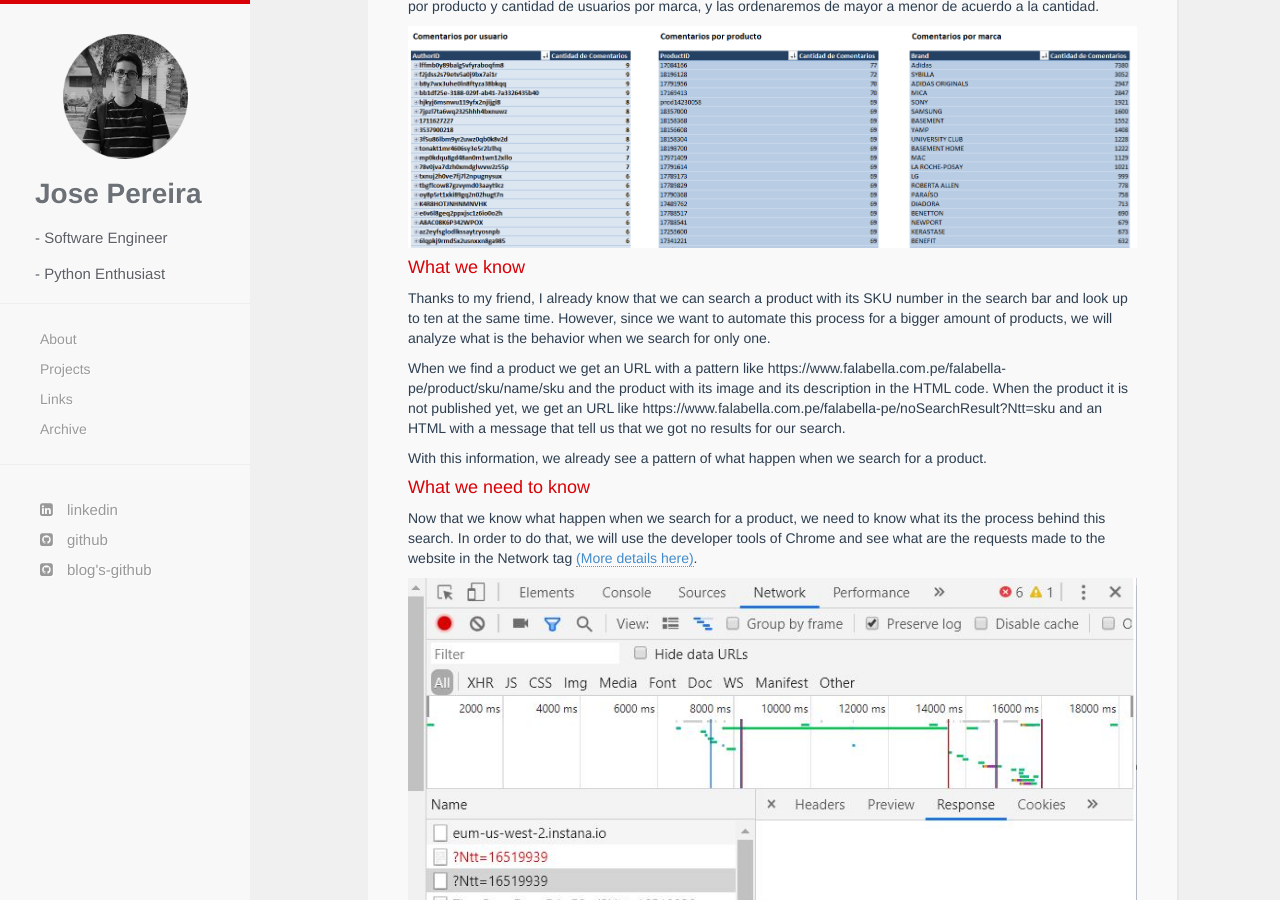
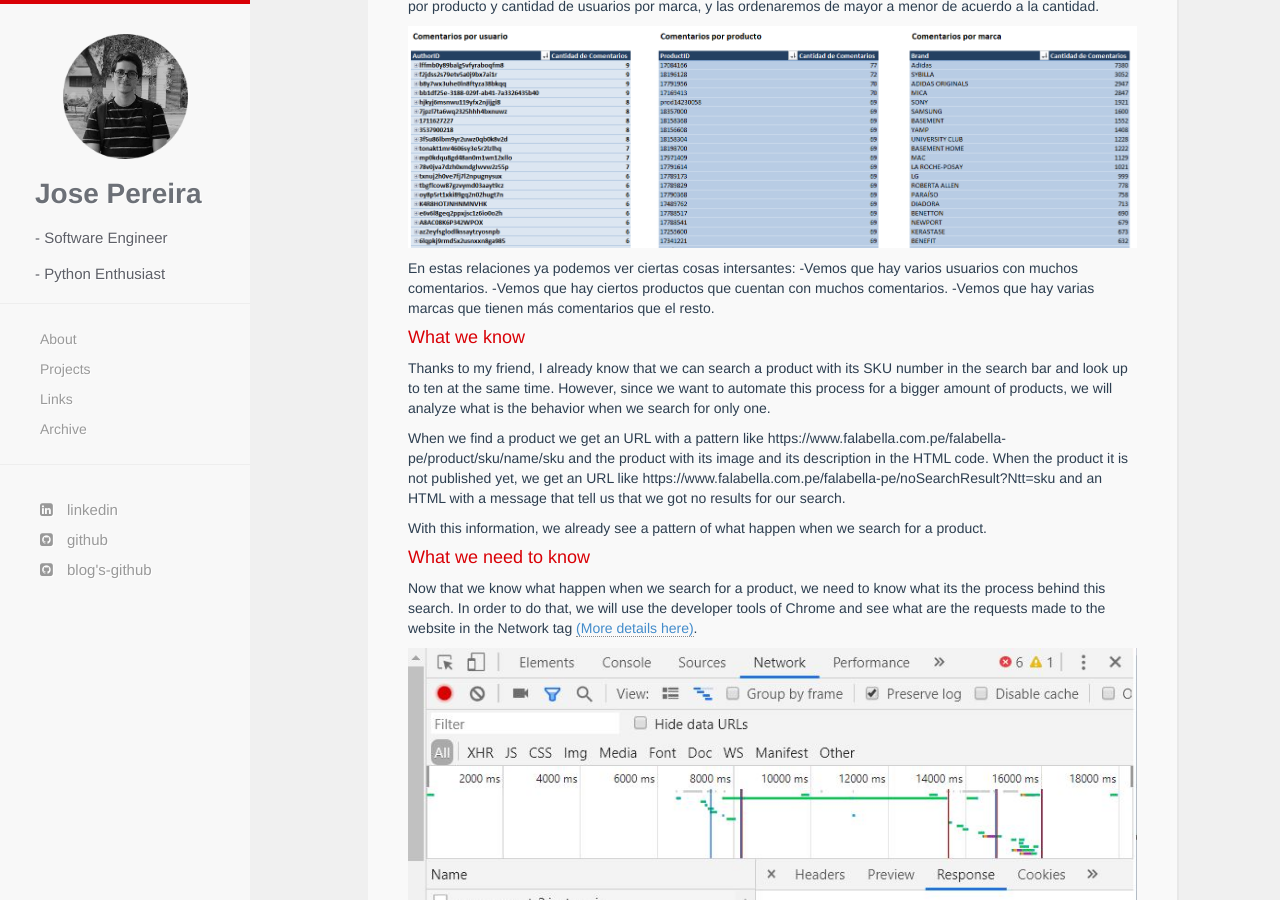
Before and after one commit to jpereiran/jpereiran.github.io, a Jekyll site: the page built from _posts/2022-04-18-Analizando-comentarios-de-un-retail-web.markdown, in a window 1280 px wide and 900 px high, scrolled down 1082 px. Built offline with Jekyll 4.4.1, drawn with Linux system fonts in a browser that asks for light colours; nearby versions of some CDN libraries; comment, search, counter and statistics services are not loaded.

Commit message:
Update 2022-04-18-Analizando-comentarios-de-un-retail-web.markdown

```diff
--- a/_posts/2022-04-18-Analizando-comentarios-de-un-retail-web.markdown
+++ b/_posts/2022-04-18-Analizando-comentarios-de-un-retail-web.markdown
@@ -39,7 +39,10 @@ Los primeras relaciones que analizaremos son las de cantidad de comentarios por
 
 <img src="{{ site.baseurl }}/images/posts/requests/2022_04_18_2.PNG" title="Muestra de las 3 relaciones mencionadas">
 
-
+En estas relaciones ya podemos ver ciertas cosas intersantes:
+-Vemos que hay varios usuarios con muchos comentarios.
+-Vemos que hay ciertos productos que cuentan con muchos comentarios.
+-Vemos que hay varias marcas que tienen más comentarios que el resto.
 
 #### What we know
 
```
